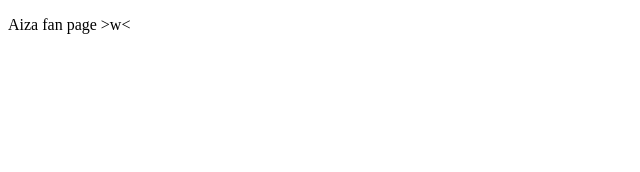
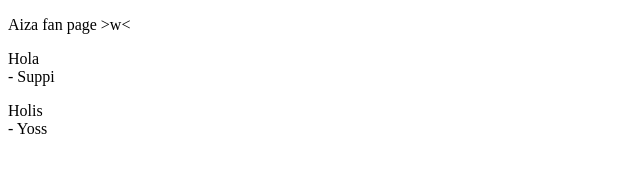
Before and after one commit to OscarDelgad0/aiza-team, a plain HTML site: page index.html in a window 1280 px wide. Shown: the whole page, without its empty margins (0-640 px from the left). Drawn offline with Linux system fonts and the light colour scheme.

Commit message:
Update index.html

```diff
--- a/index.html
+++ b/index.html
@@ -9,6 +9,9 @@
 
 <body>
     <p>Aiza fan page >w&lt;</p>
+    <p>Hola <br> - Suppi</p>
+    <p>Holis <br> - Yoss</p>
+
 </body>
 
 </html>
```
